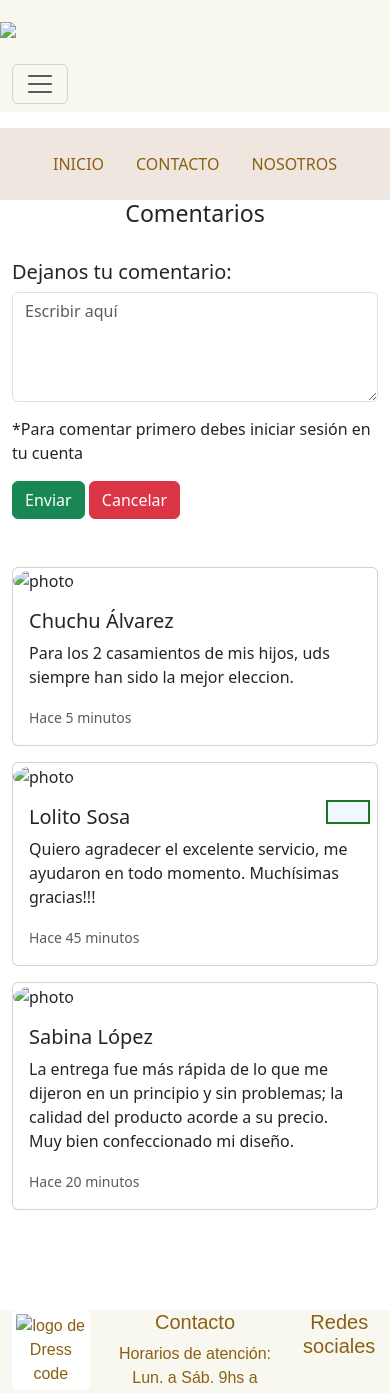
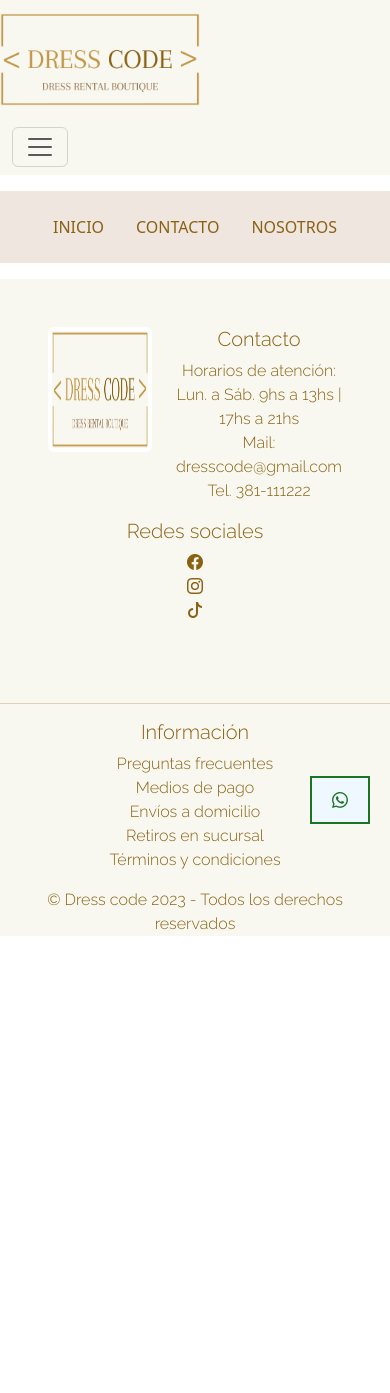
Before and after one commit to willytucuman/e-commerceDressCode, a plain HTML site: page views/productDetail.html in a window 390 px wide. Shown: the top 1393 px of the page. After the commit the page ends 952 px from the top, so only its background shows below. Drawn offline with nearby package versions, Linux system fonts and the light colour scheme.

Commit message:
commit 14/10 nav y footer igual para todas las pages

```diff
--- a/views/productDetail.html
+++ b/views/productDetail.html
@@ -3,16 +3,25 @@
 <head>
     <meta charset="UTF-8">
     <meta name="viewport" content="width=device-width, initial-scale=1.0">
-    <title>Document</title>
+    <title>Dress Code</title>
     <link href="https://cdn.jsdelivr.net/npm/bootstrap@5.3.2/dist/css/bootstrap.min.css" rel="stylesheet"
     integrity="sha384-T3c6CoIi6uLrA9TneNEoa7RxnatzjcDSCmG1MXxSR1GAsXEV/Dwwykc2MPK8M2HN" crossorigin="anonymous">
     <link rel="stylesheet" href="../css/style.css">
+    <link rel="stylesheet" href="https://cdn.jsdelivr.net/npm/bootstrap-icons@1.11.1/font/bootstrap-icons.css">
+    <link rel="preconnect" href="https://fonts.googleapis.com">
+    <link rel="preconnect" href="https://fonts.gstatic.com" crossorigin>
+    <link href="https://fonts.googleapis.com/css2?family=Raleway:ital,wght@0,300;1,300&display=swap" rel="stylesheet">
+    <link rel="preconnect" href="https://fonts.googleapis.com">
+    <link rel="preconnect" href="https://fonts.gstatic.com" crossorigin>
+    <link href="https://fonts.googleapis.com/css2?family=Roboto&display=swap" rel="stylesheet">
 </head>
 <body>
-    <header> <!--JORGE TIENE QUE MEJORAR EL CÓDIGO-->
-        <nav class="navbar navbar-expand-lg " style="background-color: #f9f8f0;">
+    <!-- JORGE DEBE ACOMODAR EL LOGO PARA CENTRARLO EN TAMANOS MENORES A LARGE -->
+    <!-- NO SE OLVIDEN DE PONER CONTENIDO EN EL ALT -->
+    <header>
+        <nav class="navbar navbar-expand-lg " >
             <a class="navbar-brand m-lg-4" href="#">
-                <img class="img-fluid" width="200px" height="" id="logo" src="./img/logo_color_blanco_perla.png">
+                <img class="img-fluid" width="200px" id="logo" src="../img/logo_color_blanco_perla.png">
             </a>
             <div class="container-fluid">
                 <button class="navbar-toggler mt-3" type="button" data-bs-toggle="collapse"
@@ -25,15 +34,13 @@
 
 
                     <div class="container">
-
-
                         <div class="row mt-1 justify-content-end ">
 
                             <form class="d-flex col-sm-3" role="search">
                                 <div class="input-group">
                                     <div class="input-group-prepend">
                                         <span class="input-group-text" id="basic-addon1"><img width="25px"
-                                                src="./img/lupa.png" alt=""></span>
+                                                src="../img/lupa.png" alt=""></span>
                                     </div>
                                     <input class="form-control me-2" type="search" placeholder="Buscar" aria-label="Search">
                                 </div>
@@ -42,122 +49,51 @@
                             <div class="dropdown col-sm-1 mt-1">
                                 <a class="btn-close-white" href="#" role="button" id="dropdownMenuLink"
                                     data-bs-toggle="dropdown" aria-expanded="false">
-                                    <img width="25px"" src=" ./img/perfil.png" alt="">
+                                    <img width="25px" src=" ../img/perfil.png" alt="">
                                 </a>
 
                                 <ul class="dropdown-menu" aria-labelledby="dropdownMenuLink">
-                                    <li><a style="color: rgb(194,151,71);" class="dropdown-item" href="#">Iniciar Sesión</a>
+                                    <li><a class="dropdown-item" href="#">Iniciar Sesión</a>
                                     </li>
-                                    <li><a style="color:rgb(194,151,71)" class="dropdown-item"
-                                            href="./views/registro.html">Registrarse</a></li>
+                                    <li><a  class="dropdown-item"
+                                        href="./views/register.html">Registrarse</a></li>
                                 </ul>
                             </div>
 
                             <div class="dropdown col-sm-1 mt-1">
-                                <a class="nav-link" href="./views/carrito.html"><img width="25px" src=" ./img/carrito.png"
+                                <a class="nav-link" href="./views/shoppingDetail.html"><img width="25px" src=" ./img/carrito.png"
                                         alt=""></a>
                             </div>
-
                         </div>
-
                     </div>
-
                 </div>
             </div>
-
         </nav>
 
 
-        <ul class="nav justify-content-center mt-3 p-3 " style="background-color: #efe7df;">
+        <ul class="nav justify-content-center mt-3 p-3 " id="items-nav">
             <li class="nav-item">
-                <a style="color: rgb(138, 97, 19);" class="nav-link" aria-current="page" href="./index.html">INICIO</a>
+                <a id="botones-nav" class="nav-link" aria-current="page" href="#">INICIO</a>
             </li>
             <li class="nav-item">
-                <a style="color: rgb(138, 97, 19);" class="nav-link" href="#">CONTACTO</a>
+                <a id="botones-nav" class="nav-link" href="./views/contact.html">CONTACTO</a>
             </li>
             <li class="nav-item">
-                <a style="color: rgb(138, 97, 19);" class="nav-link " href="#">NOSOTROS</a>
+                <a id="botones-nav" class="nav-link " href="./views/about.html">NOSOTROS</a>
             </li>
         </ul>
     </header>
 
-    <div class="container">
-        <h3 style="text-align: center;">Comentarios</h3> <!--sacar el style-->
-        <br>
-        <form>
-            <div class="form-group" style="margin-bottom: 15px;"> <!--colocar margin desde bootstrap-->
-                <label for="comentario">
-                    <h5>Dejanos tu comentario:</h5>
-                </label>
-                <textarea class="form-control" id="comentario" rows="4" placeholder="Escribir aquí"></textarea>
-            </div>
-            <p>*Para comentar primero debes iniciar sesión en tu cuenta</p>
-            <button type="submit" class="btn btn-success">Enviar</button>
-            <button type="submit" class="btn btn-danger">Cancelar</button> <!--poner los botones a la derecha-->
-        </form>
-    </div>
-    <br>
-    <br>
-    <div class="container d-">
-        <div class="card mb-3" style="max-width: 540px;">
-            <div class="row g-0">
-                <div class="col-md-3">
-                    <img src="./fotodeperfiles.png" class="rounded-circle" alt="photo" style="width: 100px; height: 100px;">
-                </div>
-                <div class="col-md-9">
-                    <div class="card-body">
-                        <h5 class="card-title">Chuchu Álvarez</h5>
-                        <p class="card-text">Para los 2 casamientos de mis hijos, uds siempre han sido la mejor eleccion.</p>
-                        <p class="card-text"><small class="text-muted">Hace 5 minutos</small></p>
-                    </div>
-                </div>
-            </div>
-        </div>
-    </div>
 
-    <div class="container d-">
-        <div class="card mb-3" style="max-width: 540px;">
-            <div class="row g-0">
-                <div class="col-md-3">
-                    <img src="./Perfil-de-usuarioDos.png" class="rounded-circle" alt="photo" style="width: 100px; height: 100px;">
-                </div>
-                <div class="col-md-9">
-                    <div class="card-body">
-                        <h5 class="card-title">Lolito Sosa</h5>
-                        <p class="card-text">Quiero agradecer el excelente servicio, me ayudaron en todo momento.
-                            Muchísimas gracias!!!
-                        </p>
-                        <p class="card-text"><small class="text-muted">Hace 45 minutos</small></p>
-                    </div>
-                </div>
-            </div>
-        </div>
-    </div>
+  <!-- Contenido principal comienza -->
 
-    <div class="container d-">
-        <div class="card mb-3" style="max-width: 540px;"> <!--QUITAR BORDE-->
-            <div class="row g-0">
-                <div class="col-md-3">
-                    <img src="./Perfil-de-usuarioTres.png" class="rounded-circle" alt="photo" style="width: 100px; height: 100px;"> <!--ver este style-->
-                </div>
-                <div class="col-md-9">
-                    <div class="card-body">
-                        <h5 class="card-title">Sabina López</h5>
-                        <p class="card-text">La entrega fue más rápida de lo que me dijeron en un principio y sin problemas;
-                            la calidad del producto acorde a su precio. Muy bien confeccionado mi diseño.
-                        </p>
-                        <p class="card-text"><small class="text-muted">Hace 20 minutos</small></p>
-                    </div>
-                </div>
-            </div>
-        </div>
-    </div>
+  <!-- Contenido principal termina -->
 
-    <footer style="margin-top: 100px;">
-        <div class="container" style="text-align: center;"> <!--SACAR Style y poner una clase de bootstrap-->
+  <footer class="mt-3">
+        <div class="container container-1 p-5">
             <div class="row">
                 <div class="col">
-                    <img src="./img/Logo.png" class="img-thumbnail" alt="logo de Dress code"> <!--ver el tema de la img-->
+                    <img src="../img/logo_color_blanco_perla.png" class="img-thumbnail" alt="logo de Dress code">
                 </div>
                 <div class="col d-block">
                     <p class="h5">Contacto</p>
@@ -193,23 +129,23 @@
             </div>
         </div>
         <hr>
-        <div class="container" style="text-align: center;">
+        <div class="container container-1">
             <div class="row">
-                <div div class="col">
+                <div class="col">
                     <p class="h5">Información</p>
-                    <ul class="list-unstyled"> <!--agregar link de error 404-->
-                        <li><a href=".." class="infoFooter">Preguntas frecuentes</a></li>
+                    <ul  class="list-unstyled"> <!--agregar link de error 404-->
+                        <li><a href="../views/error404.html" class="infoFooter">Preguntas frecuentes</a></li>
                         <li>
-                            <a href=".." class="infoFooter">Medios de pago</a>
+                            <a href="../views/error404.html" class="infoFooter">Medios de pago</a>
                         </li>
                         <li>
-                            <a href=".." class="infoFooter">Envíos a domicilio</a>
+                            <a href="../views/error404.html" class="infoFooter">Envíos a domicilio</a>
                         </li>
                         <li>
-                            <a href=".." class="infoFooter">Retiros en sucursal</a>
+                            <a href="../views/error404.html" class="infoFooter">Retiros en sucursal</a>
                         </li>
                         <li>
-                            <a href=".." class="infoFooter">Términos y condiciones</a>
+                            <a href="../views/error404.html" class="infoFooter">Términos y condiciones</a>
                         </li>
                     </ul>
                 </div>
@@ -218,8 +154,7 @@
         </div>
     </footer>
 
-    <button class="buttonFixed"><i class="bi bi-whatsapp" style="color: #1c7323;"></i></button>
-
+    <button class="buttonFixed"><i class="bi bi-whatsapp" ></i></button>
 
     <script src="https://cdn.jsdelivr.net/npm/bootstrap@5.3.2/dist/js/bootstrap.bundle.min.js"
     integrity="sha384-C6RzsynM9kWDrMNeT87bh95OGNyZPhcTNXj1NW7RuBCsyN/o0jlpcV8Qyq46cDfL" crossorigin="anonymous"></script>
```
Also changed, not shown: views/error404.html (+40 -33 lines), views/register.html (+40 -33 lines), views/shoppingDetail.html (+40 -33 lines).
